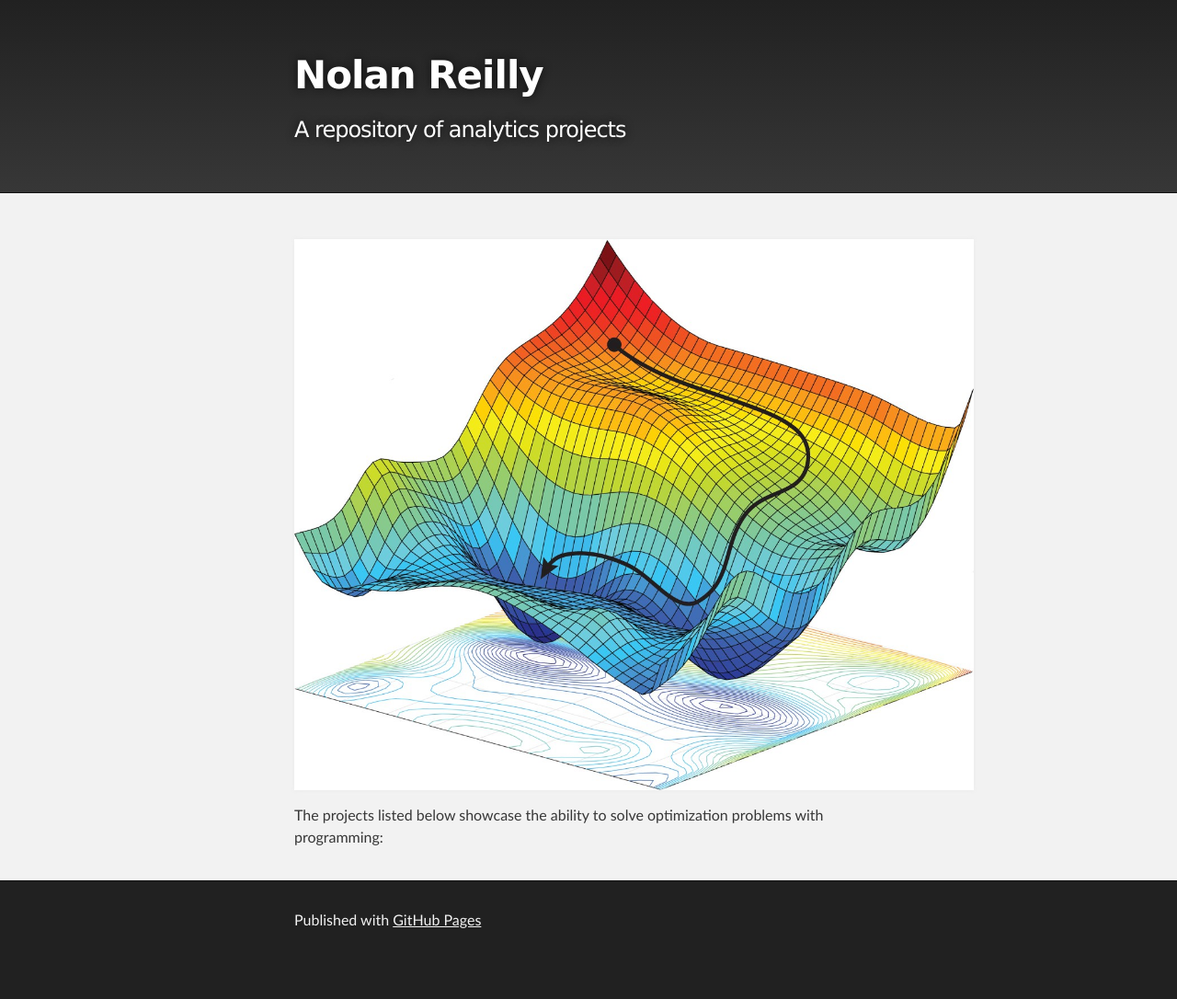
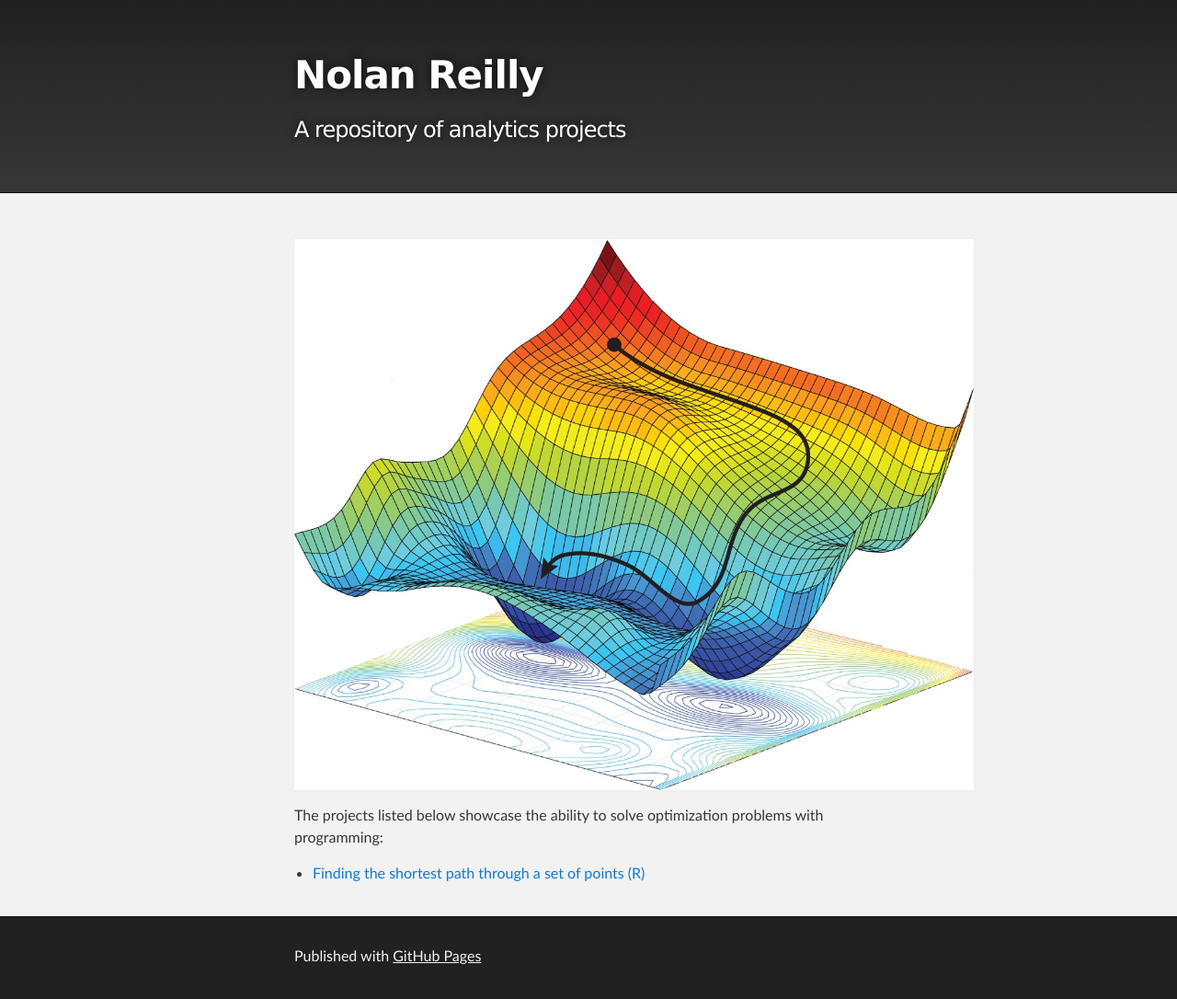
Before and after one commit to nolanpreilly/nolanpreilly.github.io, a Jekyll site: the page built from optimization/index.md, in a window 1280 px wide. Shown: the whole page at 92% size. Built offline with Jekyll 4.4.1, drawn with Linux system fonts in a browser that asks for light colours; our own code applies the rules of GitHub Pages for plain Markdown files; before the commit the page ends 1047 px from its top, so only the background shows below that.

Commit message:
Update index.md

```diff
--- a/optimization/index.md
+++ b/optimization/index.md
@@ -5,3 +5,5 @@ Title: Optimization Projects
 ![Optimization Picture](/pics/optimization.jpeg)
 
 The projects listed below showcase the ability to solve optimization problems with programming:
+
+- [Finding the shortest path through a set of points (R)](/optimization/reilly-m5_for_git_output.nb.html)
```
